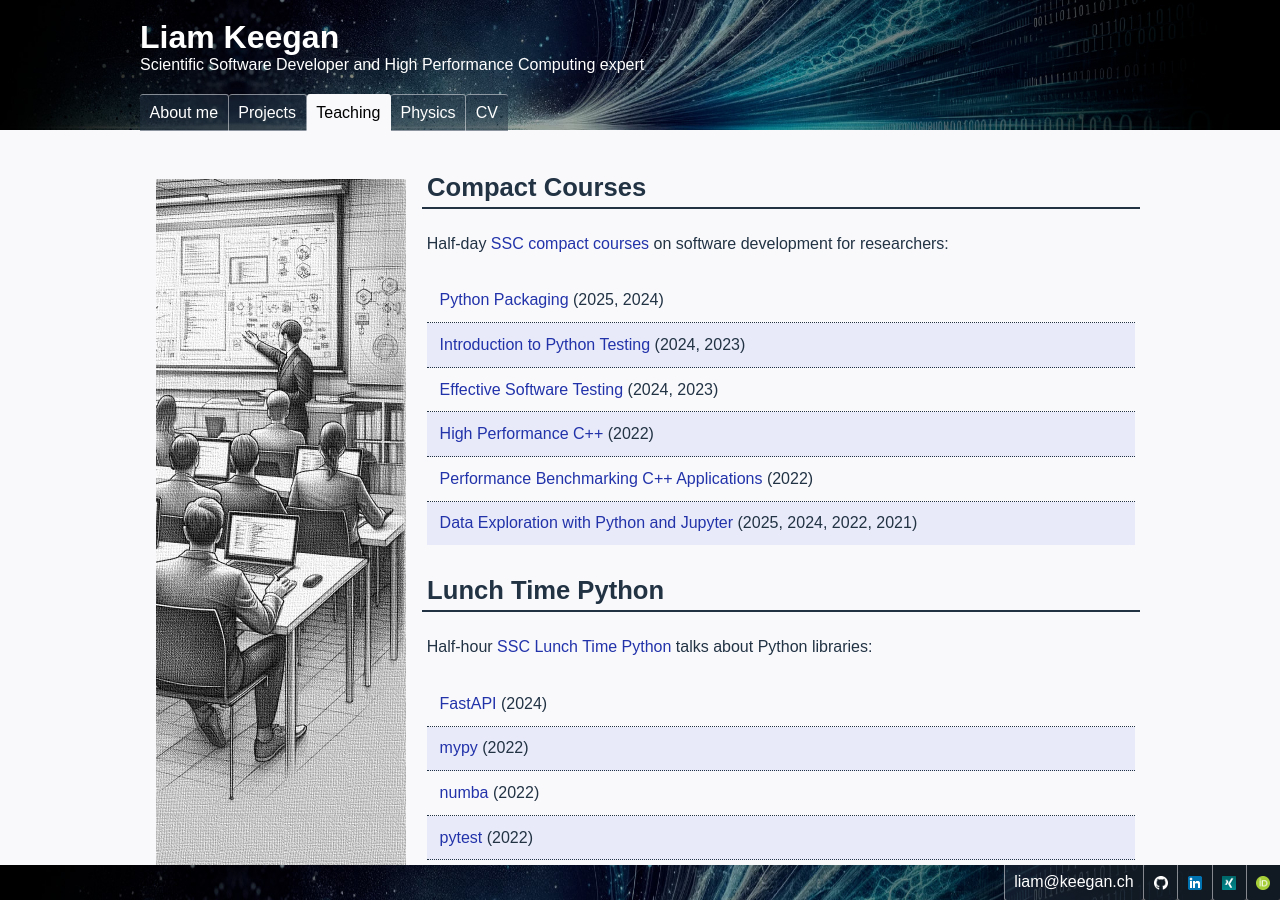
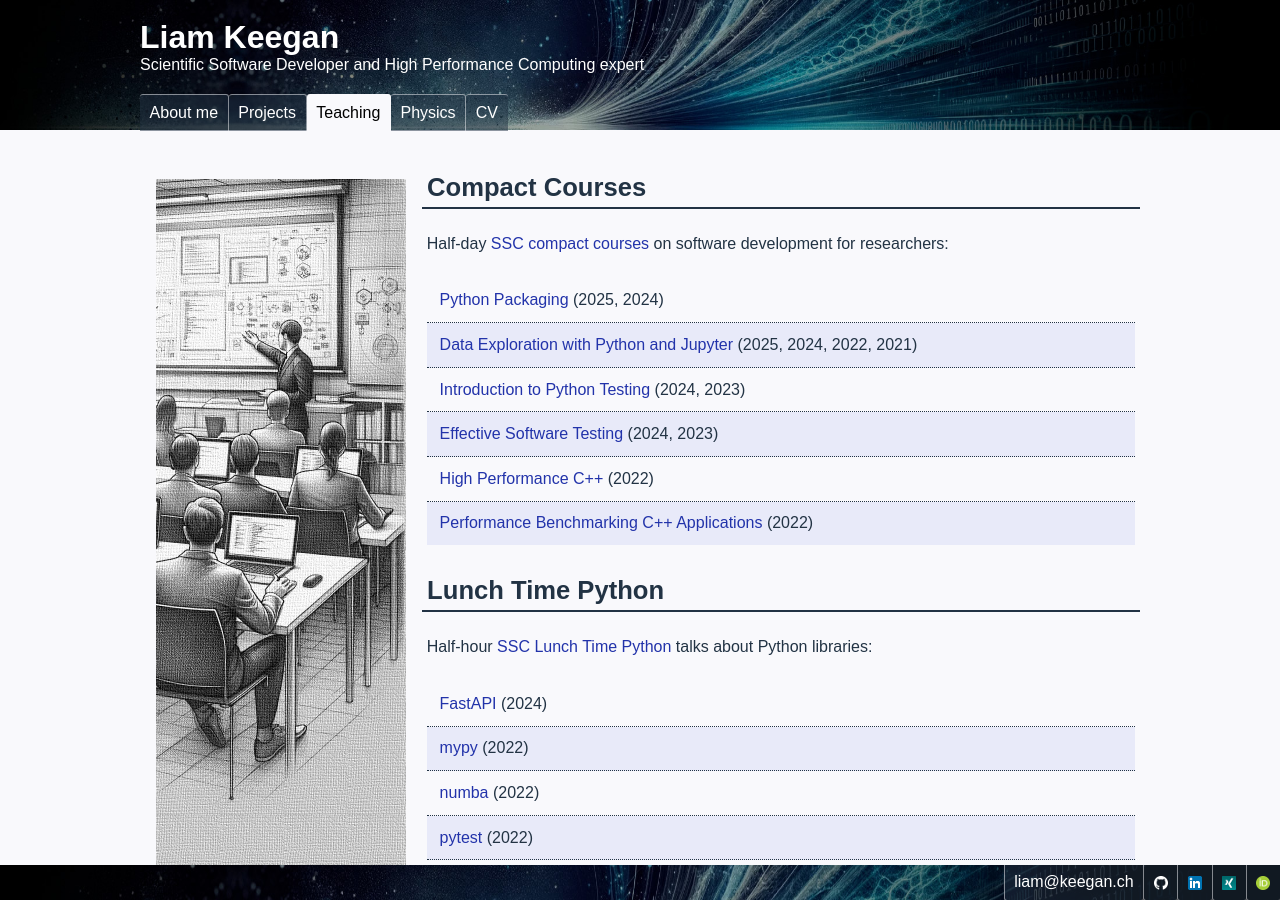
Before and after one commit to lkeegan/lkeegan.github.io, a Jekyll site: the page built from teaching.md, in a window 1280 px wide and 900 px high. Built offline with Jekyll 4.4.1, drawn with Linux system fonts in a browser that asks for light colours; part of the change alters nothing that is shown.

```diff
--- a/_data/teaching.yml
+++ b/_data/teaching.yml
@@ -4,6 +4,10 @@
     - year: 2025, 2024
       title: Python Packaging
       link: https://ssciwr.github.io/python-packaging/
+
+    - year: 2025, 2024, 2022, 2021
+      title: Data Exploration with Python and Jupyter
+      link: https://ssciwr.github.io/jupyter-data-exploration/
 
     - year: 2024, 2023
       title: Introduction to Python Testing
@@ -21,9 +25,6 @@
       title: Performance Benchmarking C++ Applications
       link: https://ssciwr.github.io/cpp-benchmarking/
 
-    - year: 2025, 2024, 2022, 2021
-      title: Data Exploration with Python and Jupyter
-      link: https://ssciwr.github.io/jupyter-data-exploration/
 
 - title: Lunch Time Python
   description: 'Half-hour <a href="https://ssciwr.github.io/lunch-time-python/">SSC Lunch Time Python</a> talks about Python libraries'
```
